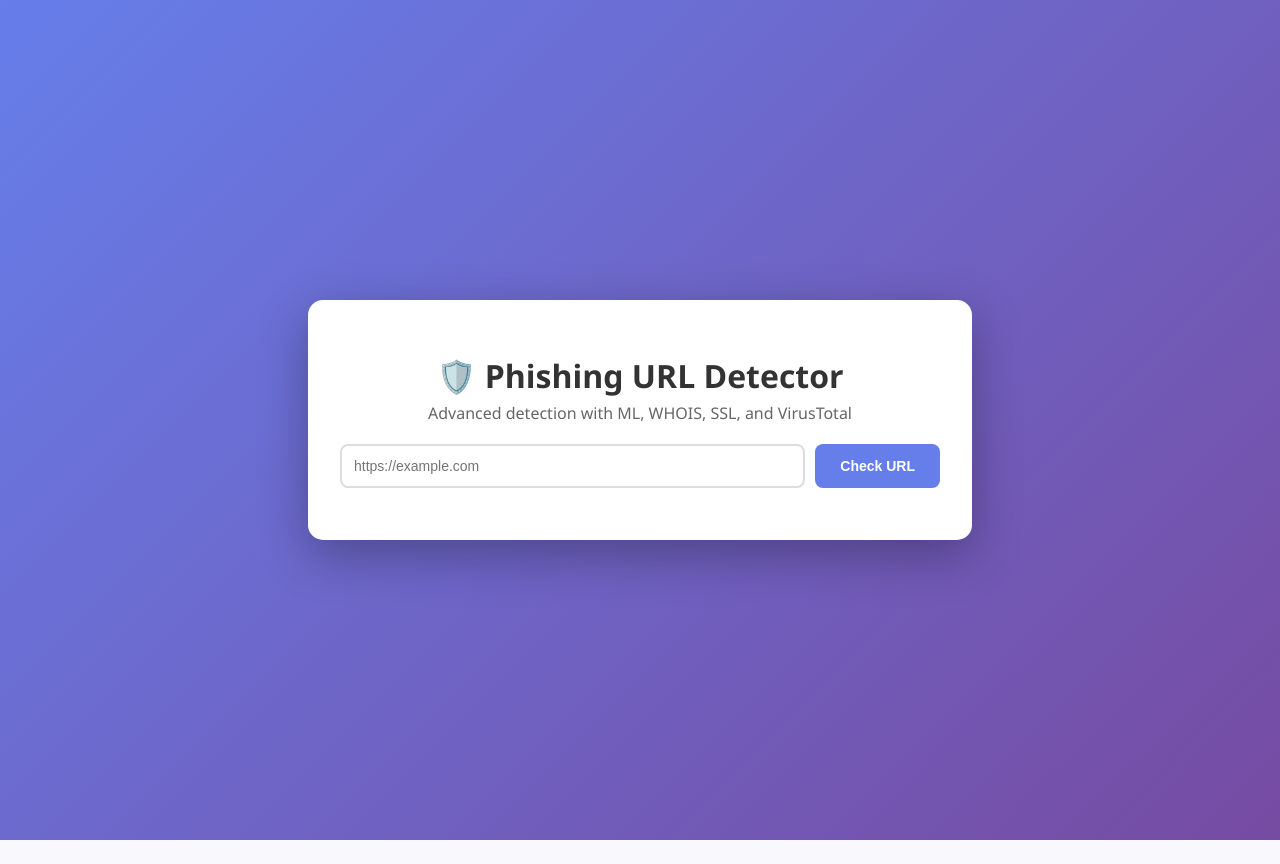
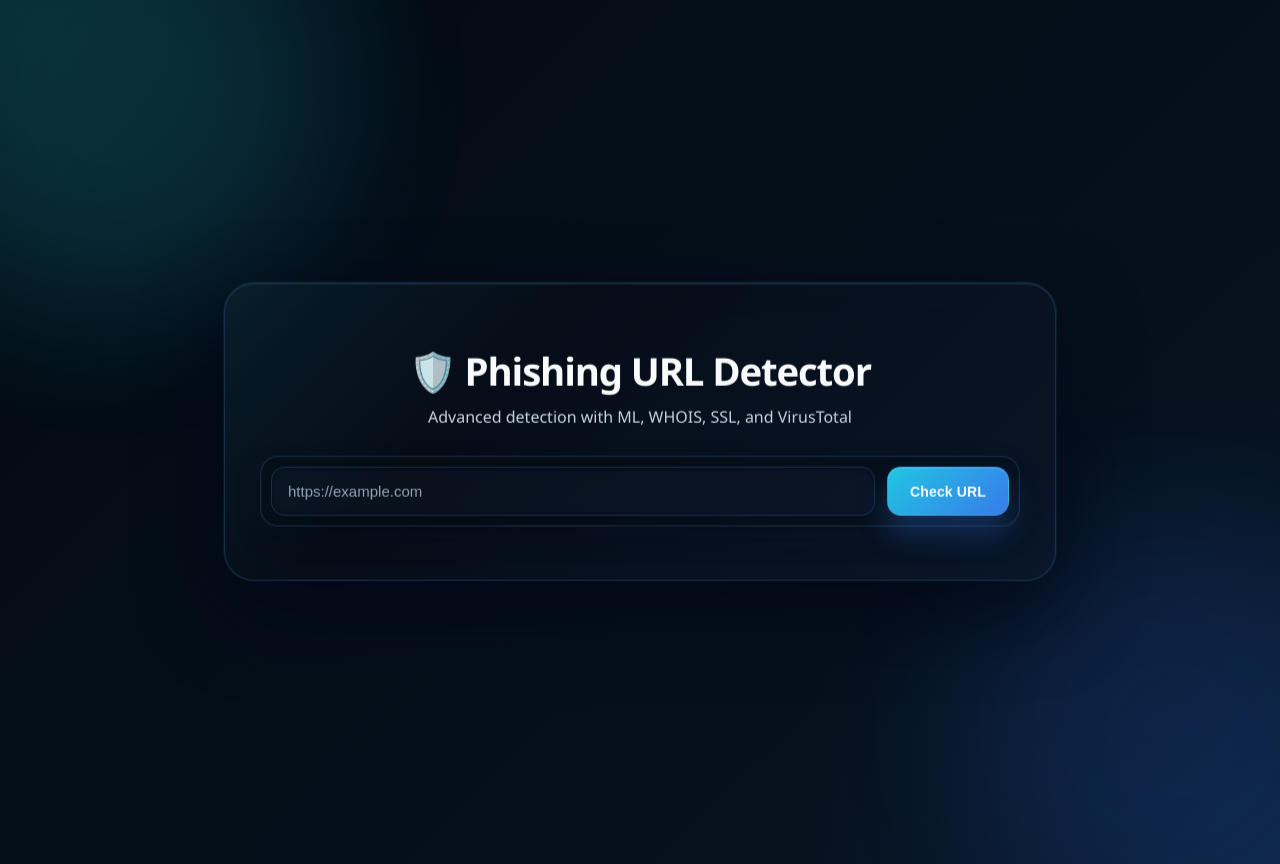
Before and after one commit to NxR2/phishing-detector-webapp, a Flask app: page / in a window 1280 px wide. Before the commit the page ends 840 px from the top, so only its background shows below. Run offline with Flask 3, Linux system fonts and the light colour scheme; some libraries are stand-ins or nearby versions.

Commit message:
change bg

```diff
--- a/app.py
+++ b/app.py
@@ -96,6 +96,7 @@ def train_default_model():
         os.path.join(BASE_DIR, 'phishing_clean.csv'),
         os.path.join(BASE_DIR, 'phishing_urls.csv'),
         os.path.join(BASE_DIR, 'urlhaus_cleaned1.csv'),
+        os.path.join(BASE_DIR, 'legitimate_urls.csv'),
     ]
 
     dataset_path = next((p for p in dataset_candidates if os.path.exists(p)), None)
--- a/static/style.css
+++ b/static/style.css
@@ -1,197 +1,288 @@
 body {
     font-family: 'Segoe UI', Tahoma, Geneva, Verdana, sans-serif;
-    background: linear-gradient(135deg, #667eea 0%, #764ba2 100%);
+    background:
+        radial-gradient(circle at top left, rgba(34, 211, 238, 0.12), transparent 28%),
+        radial-gradient(circle at bottom right, rgba(59, 130, 246, 0.15), transparent 32%),
+        linear-gradient(135deg, #02070d 0%, #040d18 30%, #07131f 100%);
     min-height: 100vh;
     display: flex;
     justify-content: center;
     align-items: center;
     margin: 0;
-    padding: 20px;
+    padding: 32px 20px;
+    color: #e2e8f0;
+    position: relative;
+    overflow-x: hidden;
+}
+
+body::before,
+body::after {
+    content: "";
+    position: fixed;
+    width: 420px;
+    height: 420px;
+    border-radius: 50%;
+    filter: blur(72px);
+    opacity: 0.28;
+    z-index: 0;
+    pointer-events: none;
+    animation: pulseGlow 12s ease-in-out infinite alternate;
+}
+
+body::before {
+    top: -120px;
+    left: -90px;
+    background: rgba(34, 211, 238, 0.45);
+}
+
+body::after {
+    right: -100px;
+    bottom: -140px;
+    background: rgba(37, 99, 235, 0.5);
+    animation-delay: 2s;
 }
 
 .container {
-    background: white;
-    padding: 2rem;
-    border-radius: 15px;
-    box-shadow: 0 15px 50px rgba(0,0,0,0.3);
-    max-width: 600px;
+    position: relative;
+    z-index: 1;
+    background: rgba(8, 15, 25, 0.72);
+    border: 1px solid rgba(96, 165, 250, 0.22);
+    backdrop-filter: blur(18px);
+    -webkit-backdrop-filter: blur(18px);
+    padding: 2.2rem 2.2rem 1.8rem;
+    border-radius: 30px;
+    box-shadow:
+        0 30px 80px rgba(2, 6, 23, 0.8),
+        0 0 0 1px rgba(34, 211, 238, 0.12),
+        inset 0 1px 0 rgba(148, 163, 184, 0.12);
+    max-width: 760px;
     width: 100%;
+    transform: translateY(0);
+    animation: floatCard 6s ease-in-out infinite;
+}
+
+.container::before {
+    content: "";
+    position: absolute;
+    inset: 0;
+    border-radius: inherit;
+    background: linear-gradient(135deg, rgba(34, 211, 238, 0.08), transparent 32%, rgba(59, 130, 246, 0.06));
+    pointer-events: none;
 }
 
 h1 {
-    color: #333;
+    color: #f8fafc;
     text-align: center;
-    margin-bottom: 5px;
+    margin-bottom: 8px;
+    font-size: clamp(2rem, 3vw, 2.6rem);
+    letter-spacing: -0.03em;
+    position: relative;
 }
 
 h2 {
     text-align: center;
-    margin: 15px 0;
+    margin: 18px 0;
+    color: #f8fafc;
+    font-size: 1.8rem;
 }
 
 h3 {
-    color: #555;
-    border-bottom: 2px solid #667eea;
-    padding-bottom: 5px;
-    margin-top: 20px;
+    color: #f8fafc;
+    border-bottom: 1px solid rgba(148, 163, 184, 0.25);
+    padding-bottom: 10px;
+    margin-top: 24px;
+    font-size: 1.1rem;
+    letter-spacing: 0.02em;
 }
 
 h4 {
-    color: #667eea;
-    margin: 10px 0 5px 0;
+    color: #93c5fd;
+    margin: 12px 0 8px;
+    font-size: 1rem;
 }
 
 p {
-    color: #666;
+    color: #cbd5e1;
     text-align: center;
     margin-top: 0;
+    line-height: 1.6;
 }
 
 .input-section {
     display: flex;
-    gap: 10px;
-    margin: 20px 0;
+    gap: 12px;
+    margin: 26px 0 24px;
+    padding: 10px;
+    background: rgba(4, 12, 20, 0.74);
+    border: 1px solid rgba(96, 165, 250, 0.18);
+    border-radius: 18px;
+    box-shadow: 0 12px 25px rgba(2, 6, 23, 0.28), inset 0 0 0 1px rgba(148, 163, 184, 0.05);
 }
 
 input {
     flex: 1;
-    padding: 12px;
-    border: 2px solid #ddd;
-    border-radius: 8px;
-    font-size: 14px;
-    transition: border-color 0.3s;
+    padding: 15px 16px;
+    border: 1px solid rgba(96, 165, 250, 0.18);
+    background: rgba(11, 18, 32, 0.9);
+    color: #f8fafc;
+    border-radius: 14px;
+    font-size: 15px;
+    transition: all 0.25s ease;
+    box-shadow: inset 0 1px 4px rgba(2, 6, 23, 0.7);
+}
+
+input::placeholder {
+    color: #94a3b8;
 }
 
 input:focus {
     outline: none;
-    border-color: #667eea;
+    border-color: rgba(125, 211, 252, 0.9);
+    box-shadow: 0 0 0 3px rgba(125, 211, 252, 0.18), inset 0 1px 4px rgba(15, 23, 42, 0.5);
 }
 
 button {
-    padding: 12px 25px;
-    background: #667eea;
+    padding: 15px 22px;
+    background: linear-gradient(135deg, rgba(34, 211, 238, 0.95), rgba(59, 130, 246, 0.95));
     color: white;
-    border: none;
-    border-radius: 8px;
+    border: 1px solid rgba(148, 163, 184, 0.18);
+    border-radius: 14px;
     cursor: pointer;
-    font-weight: bold;
+    font-weight: 700;
     font-size: 14px;
-    transition: background 0.3s;
+    letter-spacing: 0.01em;
+    transition: transform 0.2s ease, box-shadow 0.2s ease, filter 0.2s ease;
+    box-shadow: 0 18px 30px rgba(59, 130, 246, 0.28), inset 0 1px 0 rgba(255,255,255,0.16);
 }
 
 button:hover {
-    background: #5568d3;
+    transform: translateY(-1px);
+    filter: brightness(1.08);
+    box-shadow: 0 24px 36px rgba(59, 130, 246, 0.35), inset 0 1px 0 rgba(255,255,255,0.22);
 }
 
 .result-section {
-    margin-top: 20px;
-    padding: 20px;
-    background: #f8f9fa;
-    border-radius: 10px;
-    animation: fadeIn 0.5s;
+    margin-top: 28px;
+    padding: 24px;
+    background: rgba(6, 12, 18, 0.58);
+    border: 1px solid rgba(96, 165, 250, 0.18);
+    border-radius: 22px;
+    box-shadow: inset 0 1px 0 rgba(255,255,255,0.06), 0 8px 22px rgba(2, 6, 23, 0.2);
+    animation: fadeIn 0.45s ease;
 }
 
 @keyframes fadeIn {
-    from { opacity: 0; transform: translateY(-10px); }
+    from { opacity: 0; transform: translateY(-8px); }
     to { opacity: 1; transform: translateY(0); }
 }
 
 .risk-bar {
     width: 100%;
-    height: 25px;
-    background: #e0e0e0;
-    border-radius: 12px;
+    height: 28px;
+    background: rgba(148, 163, 184, 0.14);
+    border-radius: 999px;
     overflow: hidden;
-    margin: 15px 0;
-    box-shadow: inset 0 2px 5px rgba(0,0,0,0.1);
+    margin: 18px 0;
+    box-shadow: inset 0 2px 6px rgba(15, 23, 42, 0.7);
+    border: 1px solid rgba(148, 163, 184, 0.12);
 }
 
 .risk-fill {
     height: 100%;
-    background: linear-gradient(90deg, #00c853 0%, #ffeb3b 50%, #f44336 100%);
+    background: linear-gradient(90deg, rgba(34, 197, 94, 0.95) 0%, rgba(250, 204, 21, 0.95) 50%, rgba(244, 63, 94, 0.95) 100%);
     width: 0%;
     transition: width 0.5s ease-in-out;
+    border-radius: 999px;
+    box-shadow: 0 0 18px rgba(96, 165, 250, 0.2);
 }
 
-.risk-factors ul {
+.risk-factors ul,
+.features ul {
     list-style: none;
     padding: 0;
-    margin: 10px 0;
+    margin: 14px 0 0;
+}
+
+.risk-factors li,
+.features li {
+    padding: 10px 12px 10px 14px;
+    margin: 8px 0;
+    border-radius: 10px;
+    line-height: 1.5;
 }
 
 .risk-factors li {
-    padding: 8px 0;
-    color: #f44336;
-    background: #ffebee;
-    border-left: 4px solid #f44336;
-    padding-left: 15px;
-    margin: 5px 0;
-}
-
-.features ul {
-    list-style: none;
-    padding: 0;
-    margin: 10px 0;
+    color: #fecdd3;
+    background: rgba(127, 29, 29, 0.22);
+    border-left: 4px solid #f87171;
+    box-shadow: inset 0 1px 0 rgba(255, 255, 255, 0.04);
 }
 
 .features li {
-    padding: 5px 0;
-    color: #d32f2f;
-    background: #fff3e0;
-    border-left: 3px solid #ff9800;
-    padding-left: 12px;
-    margin: 3px 0;
+    color: #fde68a;
+    background: rgba(120, 53, 15, 0.18);
+    border-left: 4px solid #fbbf24;
+    box-shadow: inset 0 1px 0 rgba(255, 255, 255, 0.04);
 }
 
 .additional-info {
-    margin-top: 20px;
+    margin-top: 26px;
+    display: grid;
+    gap: 14px;
 }
 
 .info-card {
-    background: white;
-    padding: 15px;
-    border-radius: 8px;
-    margin: 10px 0;
-    box-shadow: 0 2px 10px rgba(0,0,0,0.1);
+    background: rgba(15, 23, 42, 0.5);
+    border: 1px solid rgba(148, 163, 184, 0.16);
+    padding: 16px 18px;
+    border-radius: 16px;
+    box-shadow: 0 10px 20px rgba(2, 8, 23, 0.18);
+    transition: transform 0.25s ease, box-shadow 0.25s ease;
+}
+
+.info-card:hover {
+    transform: translateY(-2px);
+    box-shadow: 0 16px 24px rgba(2, 8, 23, 0.24);
 }
 
 .info-card p {
     text-align: left;
-    margin: 5px 0;
-    color: #333;
+    margin: 6px 0;
+    color: #dbeafe;
 }
 
 .warning {
-    color: #f44336;
-    font-weight: bold;
-    background: #ffebee;
-    padding: 8px;
-    border-radius: 5px;
-    border-left: 4px solid #f44336;
+    color: #fecaca;
+    font-weight: 700;
+    background: rgba(127, 29, 29, 0.25);
+    padding: 10px 12px;
+    border-radius: 10px;
+    border-left: 4px solid #f87171;
     margin-top: 10px;
 }
 
 .vt-stats {
-    font-weight: bold;
-    padding: 8px;
-    border-radius: 5px;
-    margin-top: 5px;
+    font-weight: 700;
+    padding: 8px 10px;
+    border-radius: 8px;
+    margin-top: 8px;
+    background: rgba(15, 118, 110, 0.12);
 }
 
 #loading {
     text-align: center;
-    color: #667eea;
-    font-weight: bold;
+    color: #93c5fd;
+    font-weight: 700;
     margin-top: 20px;
-    padding: 20px;
+    padding: 20px 10px;
 }
 
 .spinner {
-    border: 4px solid #f3f3f3;
-    border-top: 4px solid #667eea;
+    border: 4px solid rgba(148, 163, 184, 0.2);
+    border-top: 4px solid #60a5fa;
     border-radius: 50%;
-    width: 40px;
-    height: 40px;
+    width: 42px;
+    height: 42px;
     animation: spin 1s linear infinite;
     margin: 0 auto 10px;
 }
@@ -200,3 +291,13 @@ button:hover {
     0% { transform: rotate(0deg); }
     100% { transform: rotate(360deg); }
 }
+
+@keyframes pulseGlow {
+    0% { transform: scale(0.96); opacity: 0.18; }
+    100% { transform: scale(1.12); opacity: 0.34; }
+}
+
+@keyframes floatCard {
+    0%, 100% { transform: translateY(0px); }
+    50% { transform: translateY(-4px); }
+}
```
